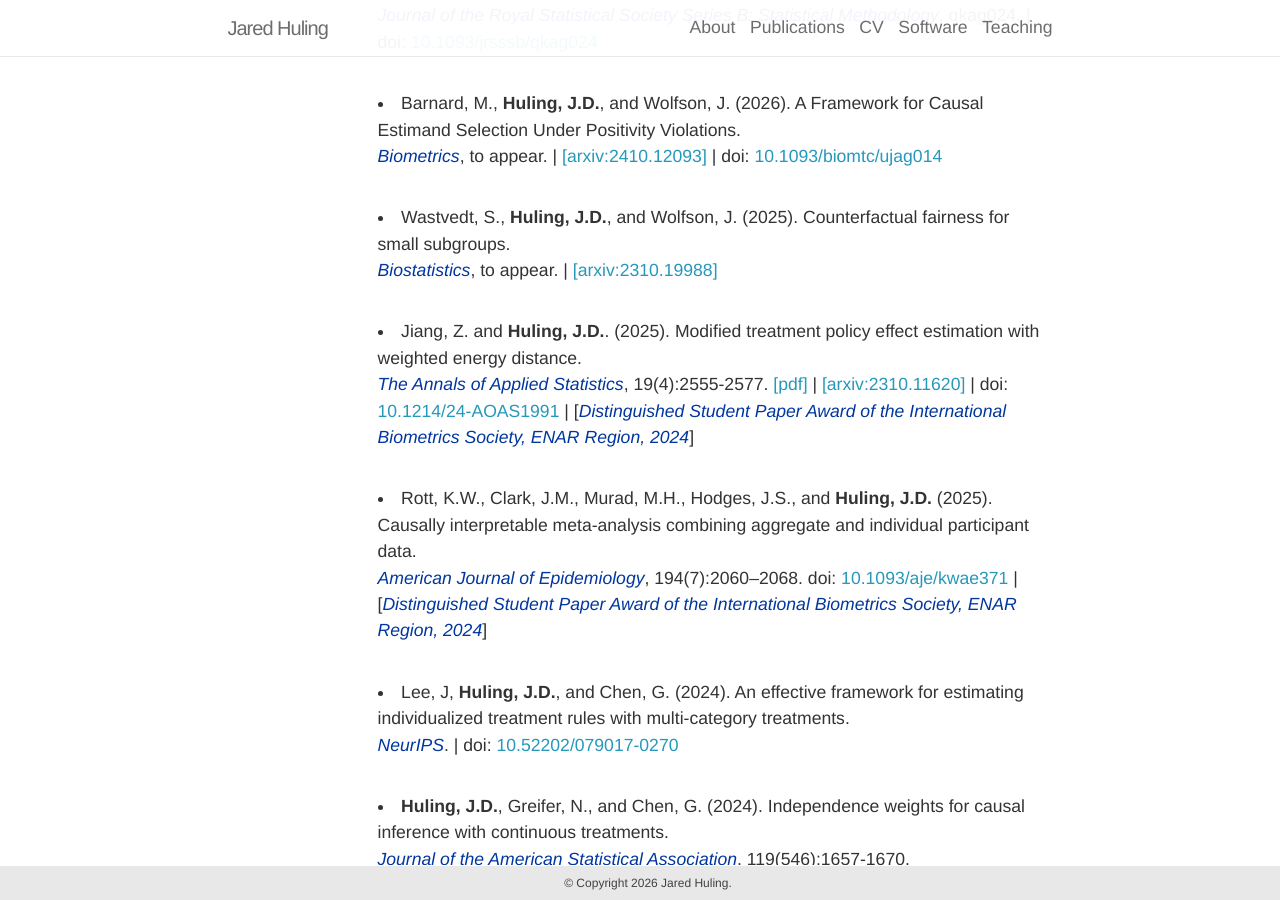
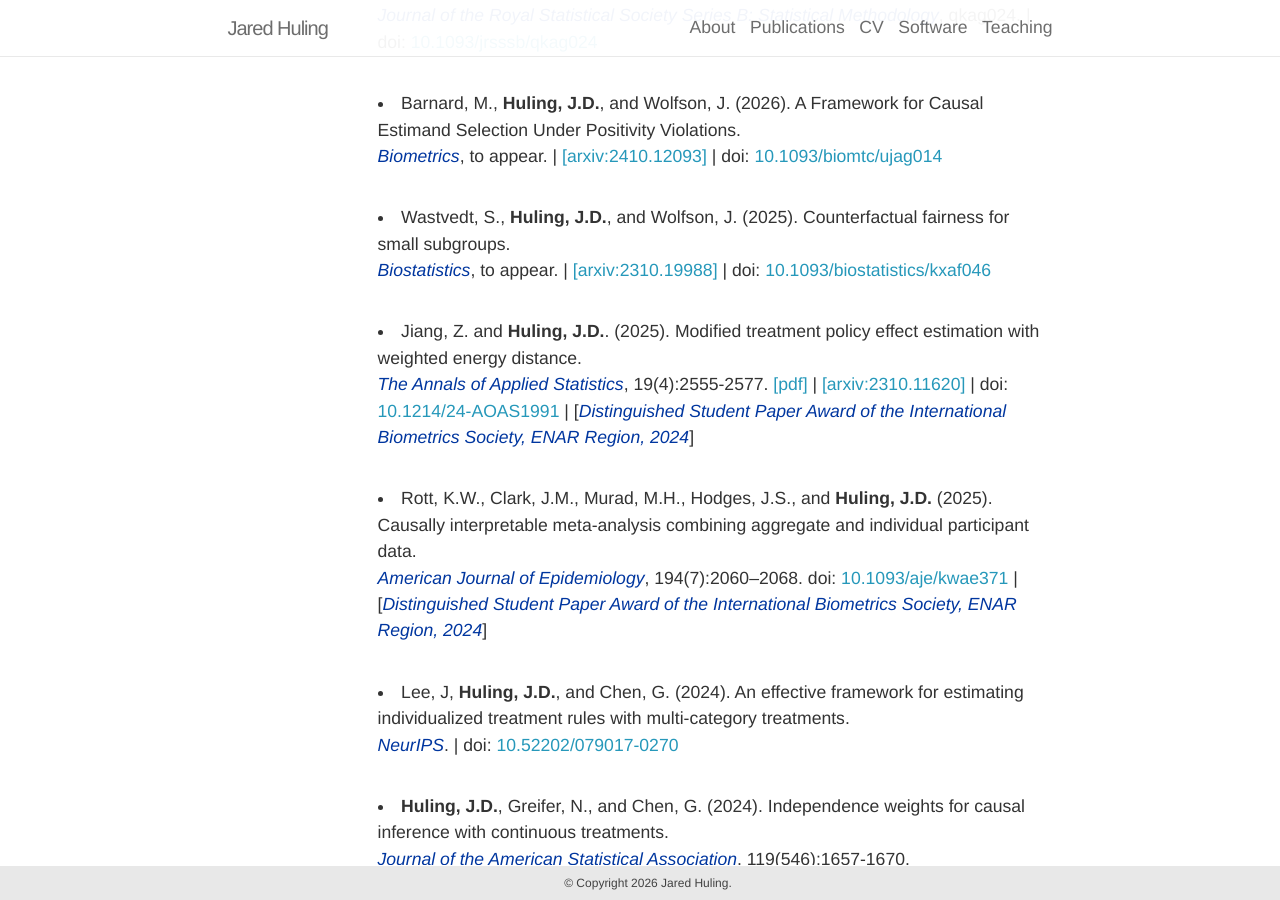
Before and after one commit to jaredhuling/jaredhuling.github.io, a Jekyll site: the page built from _pages/publications.md, in a window 1280 px wide and 900 px high, scrolled down 1169 px. Built offline with Jekyll 4.4.1, drawn with Linux system fonts in a browser that asks for light colours; nearby versions of some CDN libraries.

Commit message:
doi update

```diff
--- a/_pages/publications.md
+++ b/_pages/publications.md
@@ -99,7 +99,8 @@ years: [2018, 2017, 2016]
           Wastvedt, S., <author>Huling, J.D.</author>, and Wolfson, J. (2025).
             Counterfactual fairness for small subgroups. <br>
             <journal>Biostatistics</journal>, to appear. |
-          <a href="https://arxiv.org/abs/2310.19988">[arxiv:2310.19988]</a>
+          <a href="https://arxiv.org/abs/2310.19988">[arxiv:2310.19988]</a> |
+          doi: <a href="https://doi.org/10.1093/biostatistics/kxaf046">10.1093/biostatistics/kxaf046</a>
       </p>
 
         <p class="bibliography">
```
